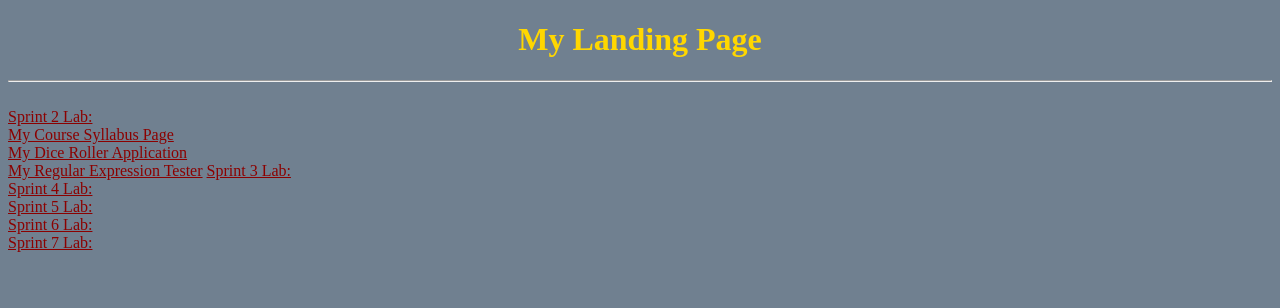
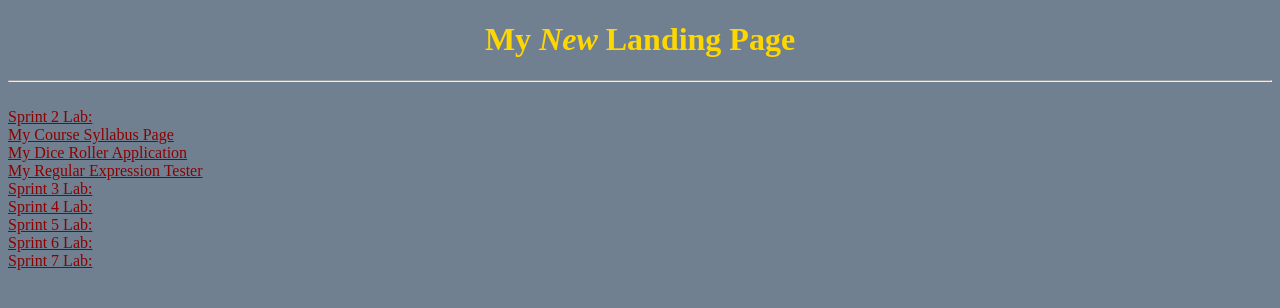
Before and after one commit to Kskulski/kskulski-new-landing-page, a plain HTML site: page index.html in a window 1280 px wide. Drawn offline with Linux system fonts and the light colour scheme.

Commit message:
updating landing

```diff
--- a/index.html
+++ b/index.html
@@ -2,7 +2,7 @@
 <html lang="en">
 <head>
 	<meta charset="UTF-8">
-	<title>Kevin Skulski's Landing Page</title>
+	<title>Kevin Skulski's New Landing Page</title>
 	<style>
 		a:link {
 			color:darkred;
@@ -13,11 +13,11 @@
 	</style>
 </head>
 <body style="background-color: slategray;">
-	<h1 style="color: gold; text-align: center;">My Landing Page</h1><hr><br>
+	<h1 style="color: gold; text-align: center;">My <i><b>New</b></i> Landing Page</h1><hr><br>
 	<a href="https://lewisuniversity.blackboard.com/ultra/courses/_180085_1/outline/assessment/_4079114_1/overview?courseId=_180085_1" target="_blank">Sprint 2 Lab:</a><br>
 	<a href="CourseSyllabus.html">My Course Syllabus Page</a><br>
 	<a href="DiceRoller.html">My Dice Roller Application</a><br>
-	<a href="RegExpTester.html">My Regular Expression Tester</a>
+	<a href="RegExpTester.html">My Regular Expression Tester</a><br>
 	<a href="https://lewisuniversity.blackboard.com/ultra/courses/_180085_1/outline/assessment/_4079122_1/overview?courseId=_180085_1" target="_blank">Sprint 3 Lab:</a><br>
 	<a href="https://lewisuniversity.blackboard.com/ultra/courses/_180085_1/outline/assessment/_4079129_1/overview?courseId=_180085_1" target="_blank">Sprint 4 Lab:</a><br>
 	<a href="https://lewisuniversity.blackboard.com/ultra/courses/_180085_1/outline/assessment/_4079136_1/overview?courseId=_180085_1" target="_blank">Sprint 5 Lab:</a><br>
```
